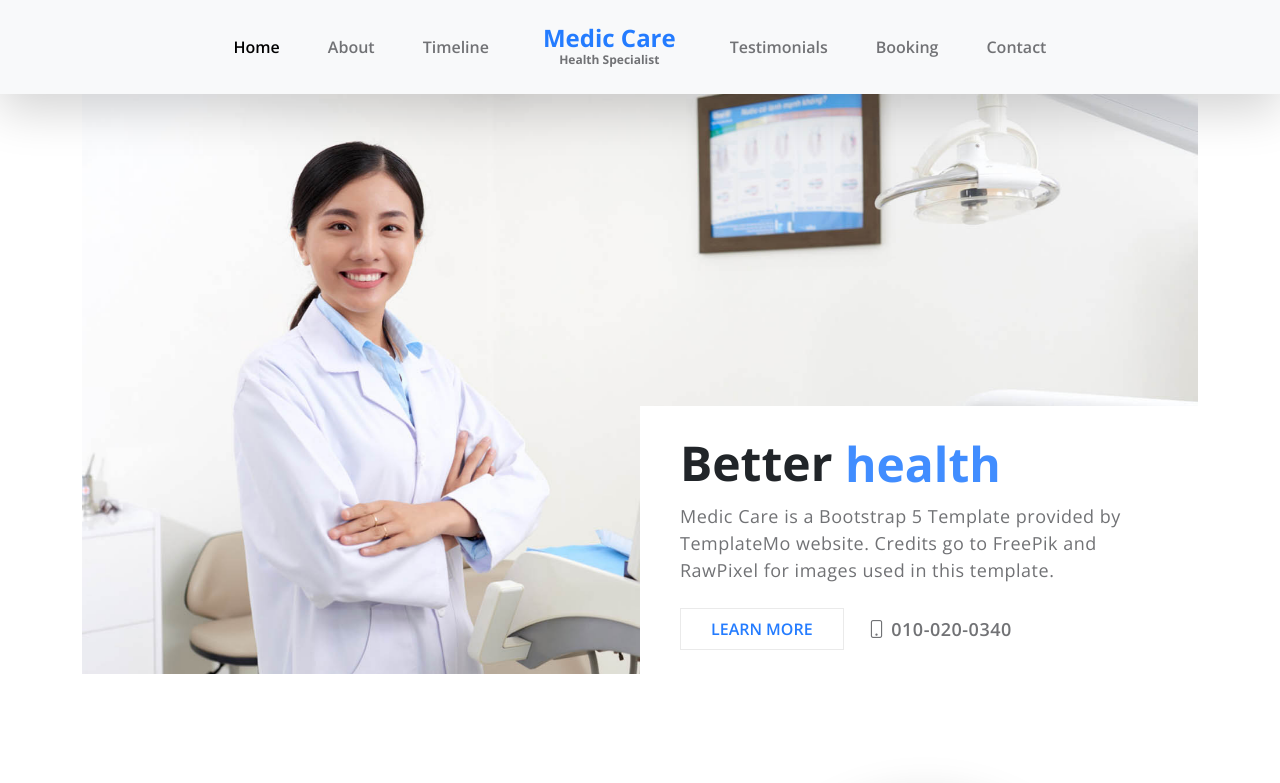
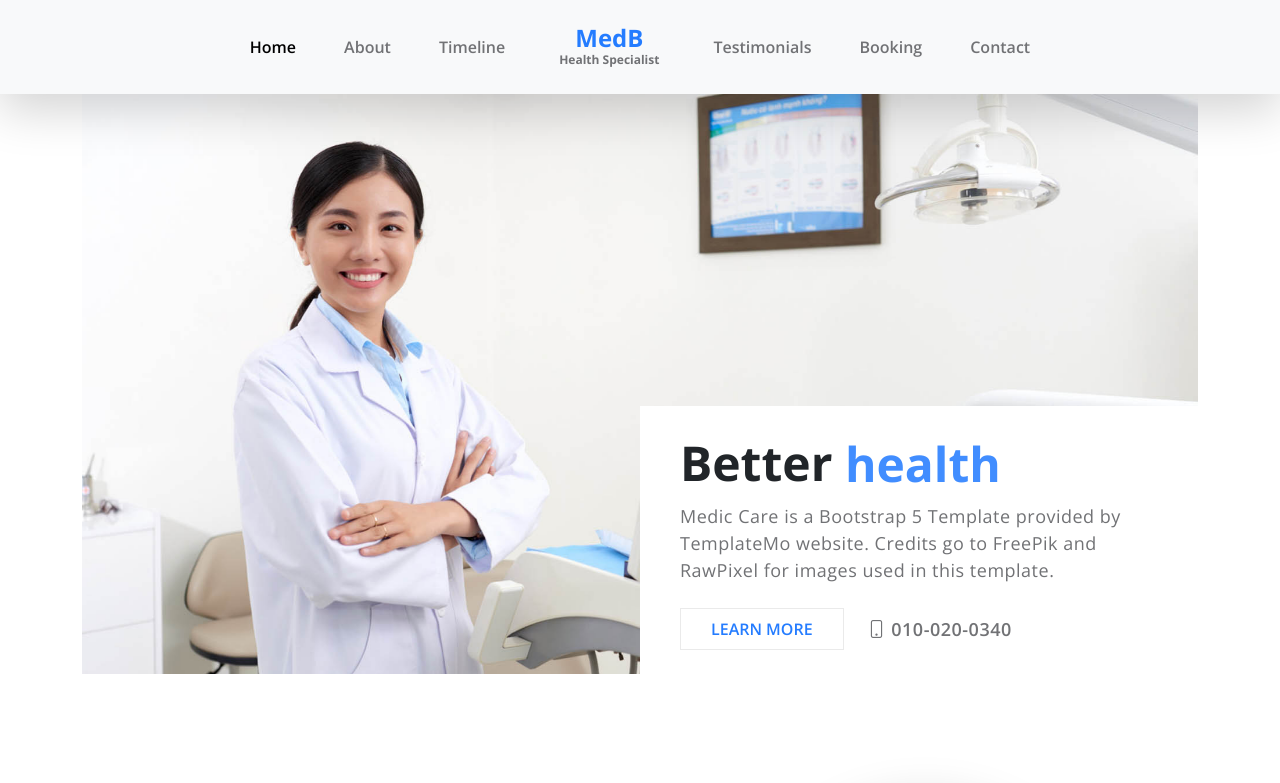
Before and after one commit to MedBIndia/MedB, a plain HTML site: page index.html in a window 1280 px wide. Shown: the top 783 px of the page. Drawn offline with nearby package versions, Linux system fonts and the light colour scheme; files whose address does not match are found by name.

Commit message:
Update index.html

```diff
--- a/index.html
+++ b/index.html
@@ -64,7 +64,7 @@ https://templatemo.com/tm-566-medic-care
                             </li>
 
                             <a class="navbar-brand d-none d-lg-block" href="index.html">
-                                Medic Care
+                                MedB
                                 <strong class="d-block">Health Specialist</strong>
                             </a>
 
```
